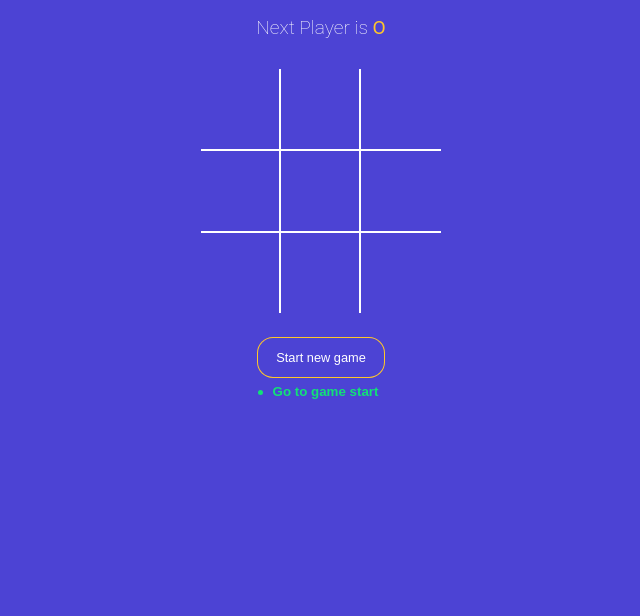
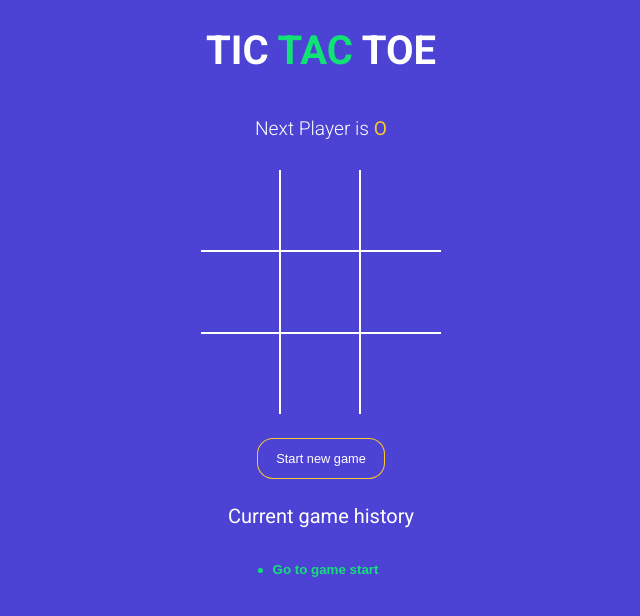
Before and after one commit to LamHoangCatVy/Tic-Tac-Toe---Vite, a React (Vite) app: page / in a window 1280 px wide. Shown: the top 616 px of the page, without its empty margins (319-959 px from the left). Built offline with nearby package versions, Linux system fonts and the light colour scheme.

Commit message:
Changed Tac color, included Roboto font and made font modify for game history list

```diff
--- a/index.html
+++ b/index.html
@@ -4,6 +4,10 @@
     <meta charset="UTF-8" />
     <link rel="icon" type="image/svg+xml" href="/vite.svg" />
     <meta name="viewport" content="width=device-width, initial-scale=1.0" />
+    <link
+      href="https://fonts.googleapis.com/css?family=Roboto:300,400,700&display=swap"
+      rel="stylesheet"
+    />
     <title>Tic Tac Toe</title>
   </head>
   <body>
--- a/src/App.jsx
+++ b/src/App.jsx
@@ -58,6 +58,9 @@
 
   return (
     <div className="app">
+      <h1>
+        TIC <span className="text-green">TAC</span> TOE
+      </h1>
       <StatusMessage winner={winner} gamingBoard={gamingBoard} />
       <Board
         squares={gamingBoard.squares}
@@ -71,6 +74,8 @@
       >
         Start new game
       </button>
+      <h4 style={{ fontWeight: 'normal' }}>Current game history</h4>
+
       <History history={history} moveTo={moveTo} currentMove={currentMove} />
     </div>
   );
```
